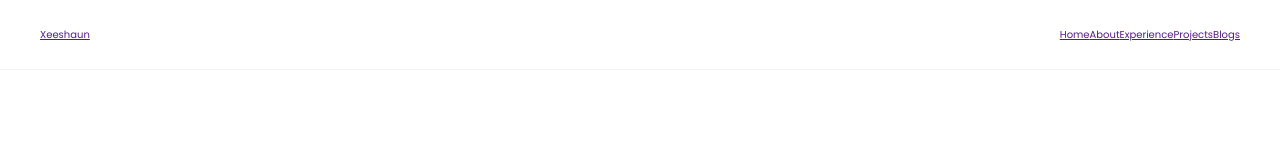
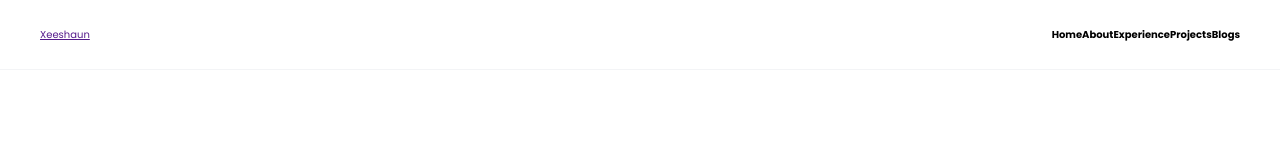
Before and after one commit to xeeshaunali/javaScript, a website: page index.html in a window 1280 px wide. Drawn offline with Linux system fonts and the light colour scheme.

Commit message:
SASS Learning Project

```diff
--- a/scss/components/_nav.scss
+++ b/scss/components/_nav.scss
@@ -1,4 +1,6 @@
 @use '../abstracts/colors'  as *;
+
+// navbar Design
 
 .nav {
     width: 100%;
@@ -17,10 +19,24 @@
         display: flex;
         justify-content: space-between;
         align-items: center;
+
+        &__ul {
+            list-style: none;
+            display: flex;
+            justify-content: space-evenly;
+
+            &__li {
+                &__a {
+                    text-decoration: none;
+                    text-transform: capitalize;
+                    color: $black;
+                    font: 1.4rem;
+                    font-weight: bolder;
+
+                }
+            }
+        }
+
     }
-    &__wrapper__ul{
-        list-style: none;
-        display: flex;
-        justify-content: space-around;
-    }
+
 }
```
Also changed, not shown: app.css.
